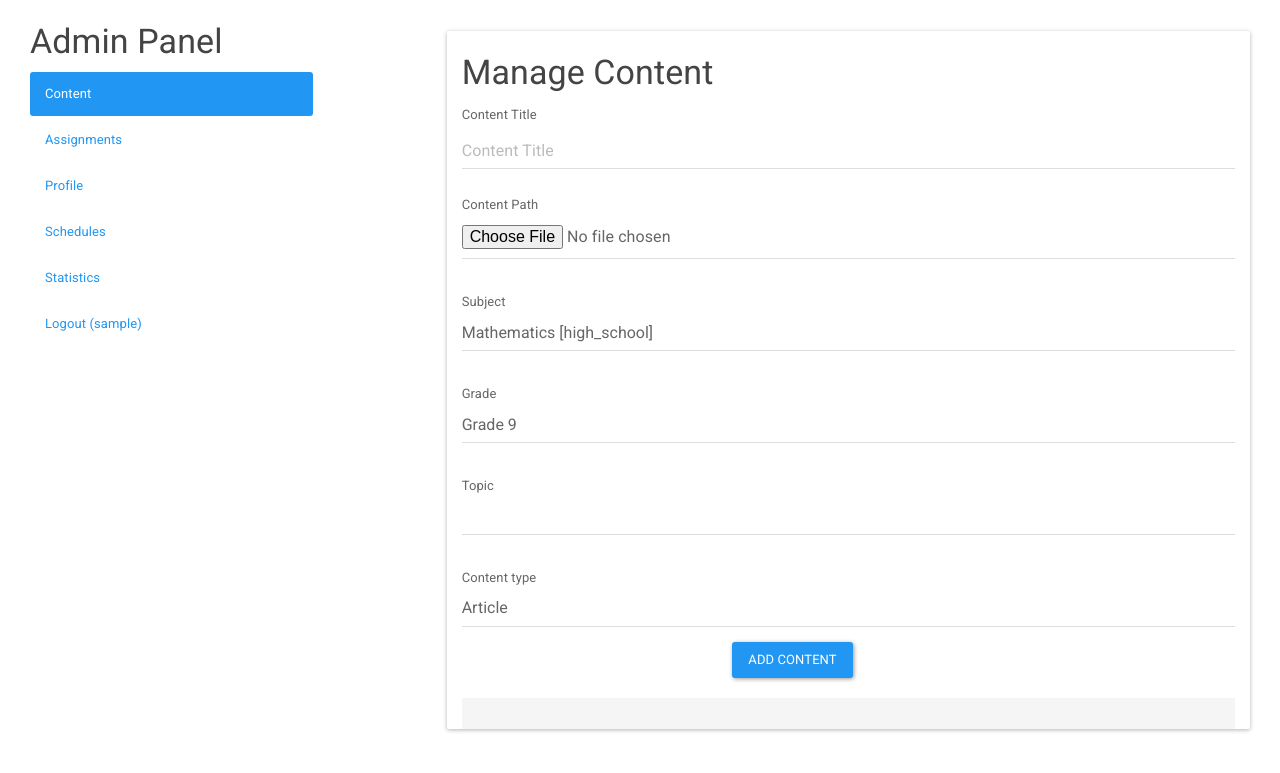
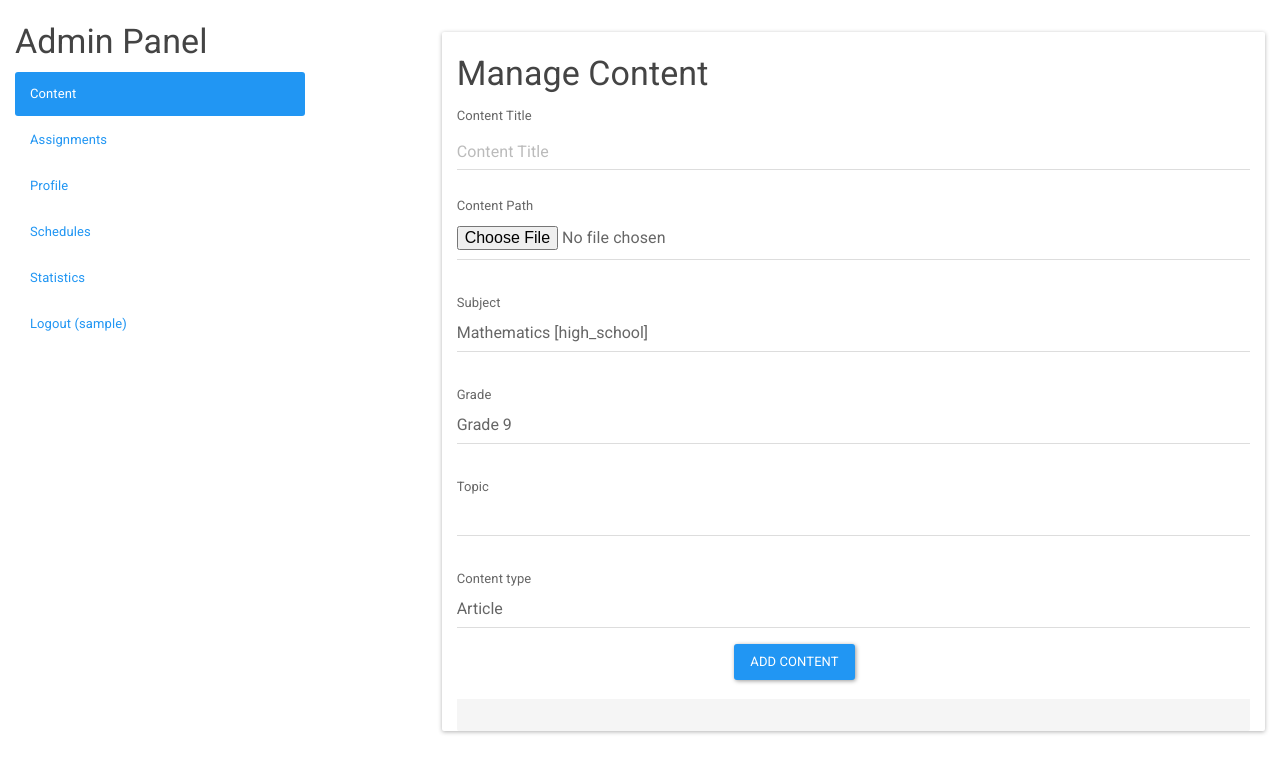
Before and after one commit to AllanJeremy/esomo, a PHP site: page /esomo/admin/index.php in a window 1280 px wide. Shown: the top 773 px of the page. Run offline with PHP 8.4, Linux system fonts and the light colour scheme; the visitor is signed in with stand-in values (Sample User, id 1); data comes from the database, SQL or seed files in the repository; data that the repository does not hold is empty.

Commit message:
correction

```diff
--- a/brookhurst/admin/index.php
+++ b/brookhurst/admin/index.php
@@ -31,7 +31,7 @@ session_start();
 $curUsername = $_SESSION['s_admin_username'];
 $indexContent = <<<EOD
 
-       <div class='container-fluid'>
+
 
         <div class='col-sm-3'>
           <h3>Admin Panel</h3>
```
